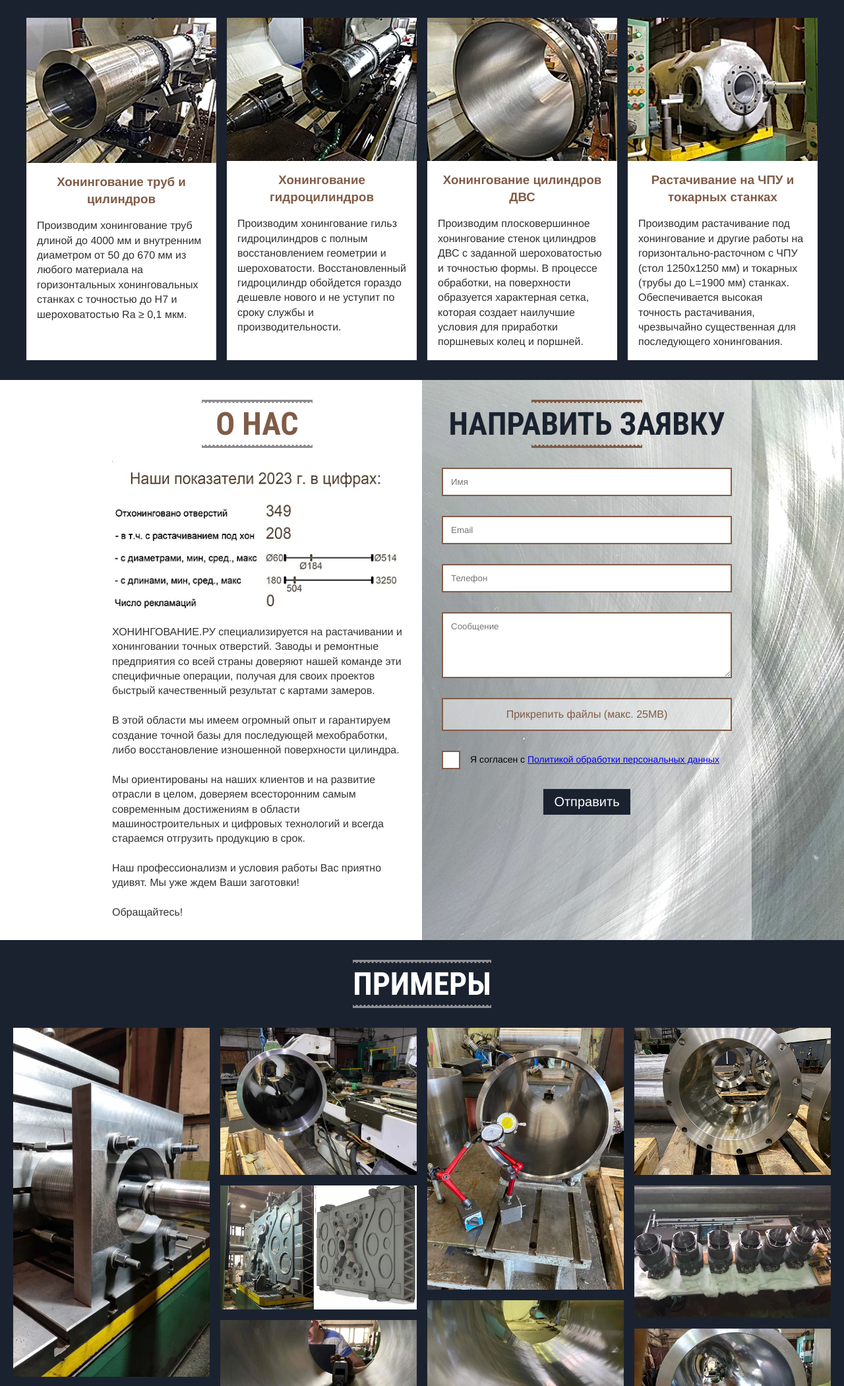
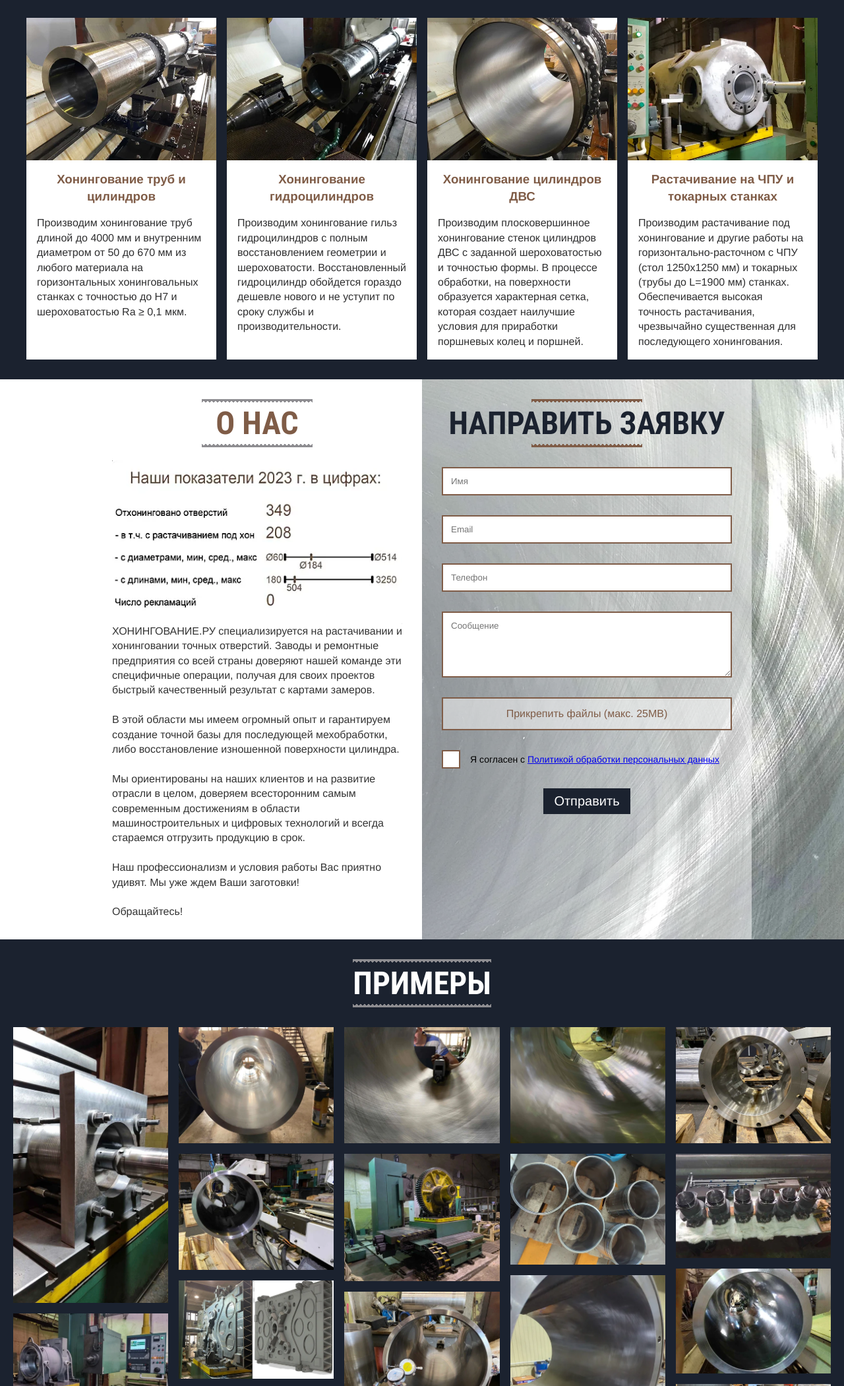
Before and after one commit to pavship/honing-site, a website: page index.html in a window 1280 px wide. Shown: the part 699-2800 px from the top of the page at 66% size. Drawn offline with nearby package versions, Linux system fonts and the light colour scheme.

Commit message:
+2 gal pics, ^larger services pics

```diff
--- a/index.html
+++ b/index.html
@@ -63,22 +63,22 @@
 		</div>
 		<div class="services-grid">
 			<div class="service-item">
-				<img src="public/images/services/IMG_0325_300х226.webp" alt="Хонингование труб">
+				<img src="public/images/services/IMG_0325_r_500x375.webp" alt="Хонингование труб">
 				<h3>Хонингование труб и цилиндров</h3>
 				<p>Производим хонингование труб длиной до 4000 мм и внутренним диаметром от 50 до 670 мм из любого материала на горизонтальных хонинговальных станках c точностью до H7 и шероховатостью Ra ≥ 0,1 мкм.</p>
 			</div>
 			<div class="service-item">
-				<img src="public/images/services/IMG_20200519_300х226.webp" alt="Хонингование пароконденсаторов">
+				<img src="public/images/services/IMG_20200519_131807_r_500x375.webp" alt="Хонингование пароконденсаторов">
 				<h3>Хонингование гидроцилиндров</h3>
 				<p>Производим хонингование гильз гидроцилиндров с полным восстановлением геометрии и шероховатости. Восстановленный гидроцилиндр  обойдется гораздо дешевле нового и не уступит по сроку службы и производительности.</p>
 			</div>
 			<div class="service-item">
-				<img src="public/images/services/IMG_0633_300х226.webp" alt="Хонингование цилиндров ДВС">
+				<img src="public/images/services/IMG_0633_500x375.webp" alt="Хонингование цилиндров ДВС">
 				<h3>Хонингование цилиндров ДВС</h3>
 				<p>Производим плосковершинное хонингование стенок цилиндров ДВС с заданной шероховатостью и точностью формы. В процессе обработки, на поверхности образуется характерная сетка, которая создает наилучшие условия для приработки  поршневых колец и поршней.</p>
 			</div>
 			<div class="service-item">
-				<img src="public/images/services/IMG_1580_300х226.webp" alt="Растачивание на ЧПУ">
+				<img src="public/images/services/IMG_1580_500x375.webp" alt="Растачивание на ЧПУ">
 				<h3>Растачивание на ЧПУ	и токарных станках</h3>
 				<p>Производим растачивание под хонингование и другие работы на горизонтально-расточном с ЧПУ (стол 1250х1250 мм) и токарных (трубы до L=1900 мм) станках. Обеспечивается высокая точность растачивания, чрезвычайно существенная для последующего хонингования.</p>
 			</div>
@@ -151,6 +151,9 @@
 				<img src="public/images/gallery/small/1ae6a7d.webp" data-full="public/images/gallery/large/1ae6a7d.webp" alt="1ae6a7d.webp">
 			</div>
 			<div class="gallery-item">
+				<img src="public/images/gallery/small/20250121_234620.webp" data-full="public/images/gallery/large/20250121_234620.webp" alt="20250121_234620.webp">
+			</div>
+			<div class="gallery-item">
 				<img src="public/images/gallery/small/29c5440.webp" data-full="public/images/gallery/large/29c5440.webp" alt="29c5440.webp">
 			</div>
 			<div class="gallery-item">
@@ -173,6 +176,9 @@
 			</div>
 			<div class="gallery-item">
 				<img src="public/images/gallery/small/Clipboard1729492776836-24_.webp" data-full="public/images/gallery/large/Clipboard1729492776836-24_.webp" alt="Clipboard1729492776836-24_.webp">
+			</div>
+			<div class="gallery-item">
+				<img src="public/images/gallery/small/Clipboard1742231590035-14.webp" data-full="public/images/gallery/large/Clipboard1742231590035-14.webp" alt="Clipboard1742231590035-14.webp">
 			</div>
 			<div class="gallery-item">
 				<img src="public/images/gallery/small/d377324.webp" data-full="public/images/gallery/large/d377324.webp" alt="d377324.webp">
@@ -214,7 +220,7 @@
 
 	<!-- Footer Section -->
 	<footer>
-		<p>&copy; 2018 - 2024 Хонингование.Ру</p>
+		<p>&copy; 2019 - 2025 Хонингование.Ру</p>
 	</footer>
 
 </body>
--- a/styles.css
+++ b/styles.css
@@ -492,7 +492,7 @@ nav a:hover {
 	grid-template-columns: repeat(auto-fill, minmax(250px, 1fr));
 	grid-gap: 1rem; */
 
-	columns: 5 250px;
+	columns: 5 200px;
 	gap: 1rem;
 }
 
```
Also changed, not shown: public/images/gallery/large/20250121_234620.webp (added), public/images/gallery/large/Clipboard1742231590035-14.webp (added), public/images/gallery/small/20250121_234620.webp (added), public/images/gallery/small/Clipboard1742231590035-14.webp (added), public/images/services/IMG_0325_300х226.webp (deleted), public/images/services/IMG_0325_r_500x375.webp (added), public/images/services/IMG_0633_300х226.webp (deleted), public/images/services/IMG_0633_500x375.webp (added), public/images/services/IMG_1580_300х226.webp (deleted), public/images/services/IMG_1580_500x375.webp (added), public/images/services/IMG_20200519_131807_r_500x375.webp (added), public/images/services/IMG_20200519_300х226.webp (deleted).
